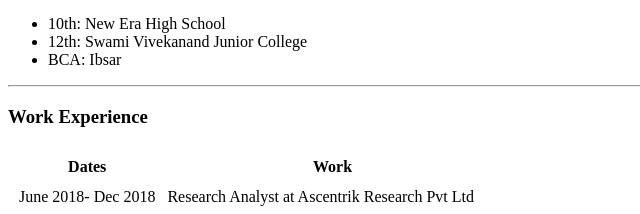
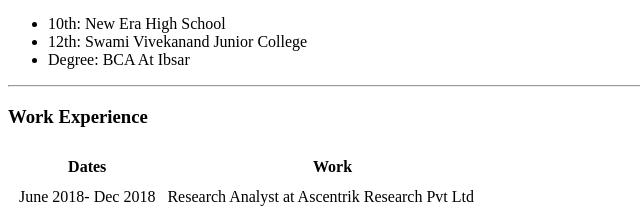
Before and after one commit to shivamisrani/cv, a plain HTML site: page index.html in a window 1280 px wide. Shown: the part 308-522 px from the top of the page, 0-640 px from the left. Drawn offline with Linux system fonts and the light colour scheme.

Commit message:
Add files via upload

```diff
--- a/index.html
+++ b/index.html
@@ -20,7 +20,7 @@
   <ul>
     <li>10th: New Era High School</li>
     <li>12th: Swami Vivekanand Junior College</li>
-    <li>BCA: Ibsar</li>
+    <li>Degree: BCA At Ibsar</li>
   </ul>
   <hr>
   <h3>Work Experience</h3>
```
